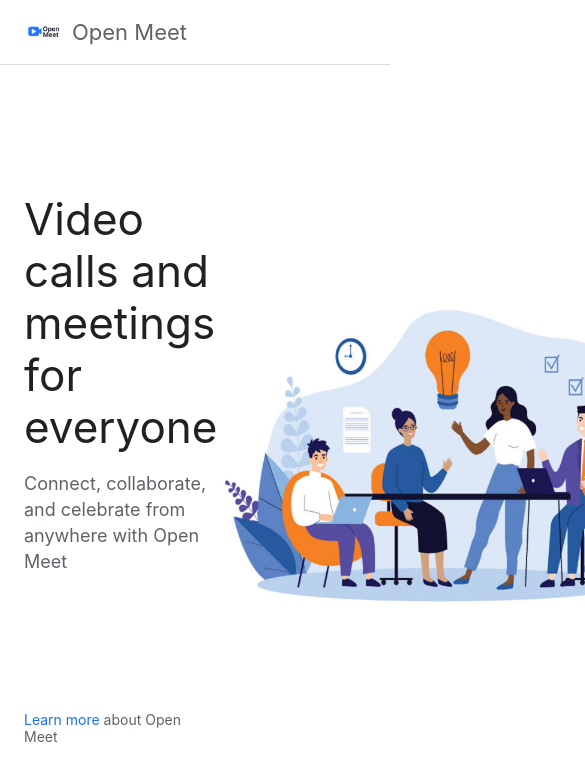
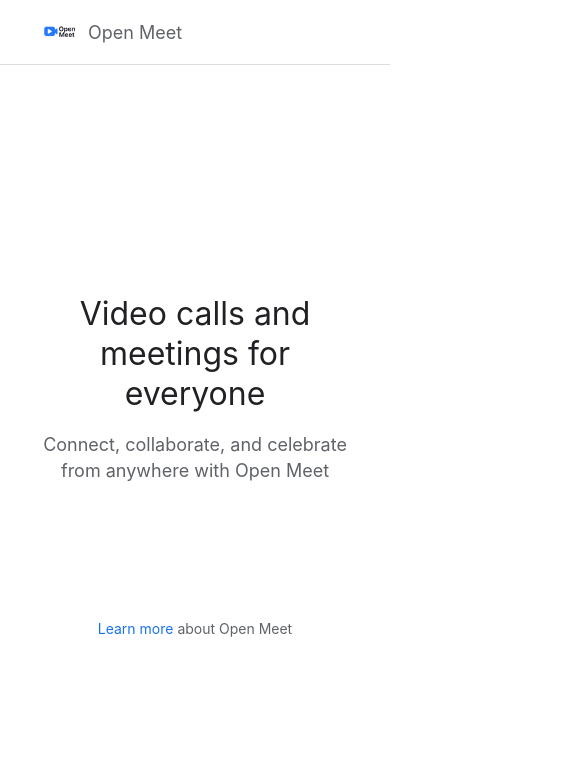
Before and after one commit to tuanbieber/open-meet-web, a React (Create React App) app: page / in a window 390 px wide. Shown: the top 780 px of the page, 585 px wide, since content can reach past the window. Built offline with nearby package versions, Linux system fonts and the light colour scheme; no server answers.

Commit message:
Implement responsive UI

```diff
--- a/src/App.css
+++ b/src/App.css
@@ -220,3 +220,52 @@
 .error-icon {
   margin-right: 8px;
 }
+
+/* Responsive Design */
+@media (max-width: 768px) {
+  .home-container {
+    flex-direction: column;
+    text-align: center;
+  }
+
+  .home-right {
+    display: none; /* Hide image on small screens */
+  }
+
+  .home-left {
+    max-width: 100%;
+    padding: 0 16px;
+  }
+
+  .home-left h1 {
+    font-size: 32px;
+    line-height: 40px;
+  }
+
+  .home-actions {
+    flex-direction: column;
+    gap: 24px;
+  }
+
+  .join-input {
+    width: 100%;
+    box-sizing: border-box; /* Ensure padding doesn't add to width */
+  }
+
+  .main-content {
+    padding: 16px;
+  }
+
+  .top-bar {
+    padding: 0 16px;
+  }
+
+  .logo span {
+    font-size: 18px;
+  }
+
+  .user-avatar {
+    width: 32px;
+    height: 32px;
+  }
+}
--- a/src/VideoRoom.js
+++ b/src/VideoRoom.js
@@ -42,7 +42,7 @@
       onDisconnected={onLeave}
       // Use the default LiveKit theme for nice styles.
       data-lk-theme="default"
-      style={{ height: '100dvh' }}
+      style={{ height: '100%' }}
     >
       <VideoConference
         chatMessageFormatter={formatChatMessageLinks}
```
